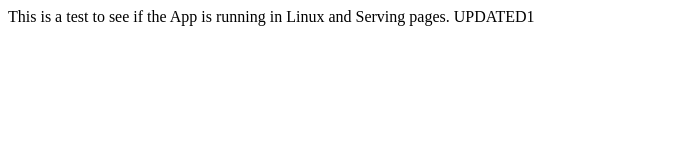
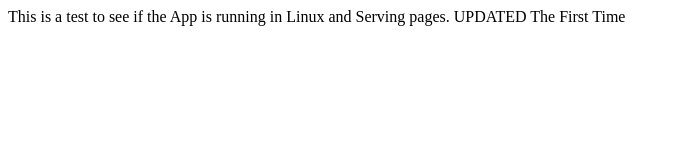
Before and after one commit to cbreakspear/DemoHelloWorld, a website: page Test.html in a window 1280 px wide. Shown: the whole page, without its empty margins (0-680 px from the left). Drawn offline with Linux system fonts and the light colour scheme.

Commit message:
We added an Update called The First Time

```diff
--- a/Test.html
+++ b/Test.html
@@ -3,6 +3,6 @@
 
     </head>
     <body>
-        This is a test to see if the App is running in Linux and Serving pages. UPDATED1
+        This is a test to see if the App is running in Linux and Serving pages. UPDATED The First Time
     </body>
 </html>
```
